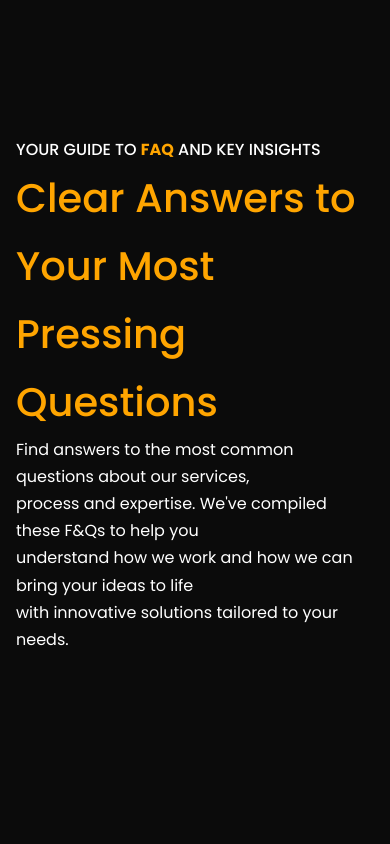
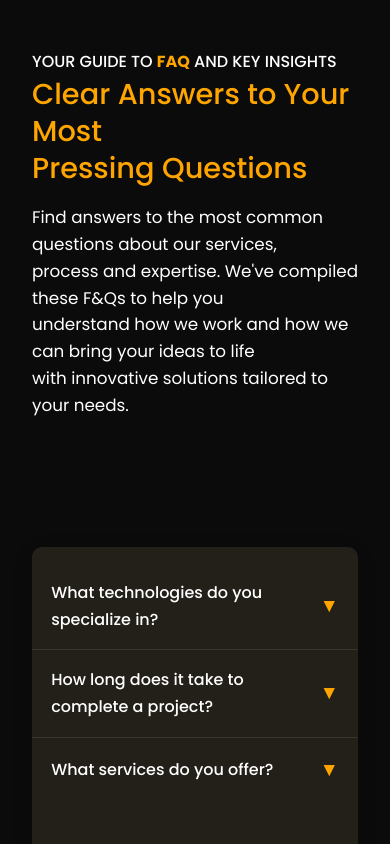
Before and after one commit to Wordroids/wordroids-web-site, a React (Create React App) app: page / in a window 390 px wide. Shown: the part 10460-11304 px from the top of the page. Built offline with nearby package versions, Linux system fonts and the light colour scheme.

Commit message:
make the questions section responsive

```diff
--- a/src/Components/questions/questions.css
+++ b/src/Components/questions/questions.css
@@ -104,16 +104,162 @@
   to { opacity: 1; transform: translateY(0);}
 }
 
-/* Responsive: stack columns on small screens */
-@media (max-width: 900px) {
+/* Main container for the FAQ section */
+#questions {
+  width: 100%;
+  padding: 4rem 1rem;
+  box-sizing: border-box;
+}
+
+/* Header: two-column layout */
+.questions_header {
+  display: flex;
+  flex-wrap: wrap;
+  align-items: flex-start;
+  justify-content: center;
+  gap: 3rem;
+  padding: 0 5vw;
+}
+
+/* === Left Intro Column === */
+.questions_intro {
+  flex: 1 1 340px;
+  min-width: 280px;
+  max-width: 520px;
+  margin-top: 8rem;
+}
+
+.questions_intro h1,
+.questions_intro h4 {
+  text-align: left;
+}
+
+.questions_intro h1 {
+  color: orange;
+  font-size: 2.2rem;
+  line-height: 1.3;
+}
+
+.questions_intro p {
+  text-align: left;
+  line-height: 1.6;
+  font-size: 1.05rem;
+  margin-top: 1rem;
+}
+
+/* === FAQ Section: Right Column === */
+.faq_container {
+  flex: 1 1 400px;
+  max-width: 600px;
+  min-width: 300px;
+  background: #23201a;
+  border-radius: 10px;
+  box-shadow: 0 4px 24px rgba(0, 0, 0, 0.07);
+  padding: 1rem 0;
+  margin-top: 8rem;
+  width: 100%;
+}
+
+/* FAQ Items */
+.faq_item {
+  border-bottom: 1px solid #3b362b;
+  transition: background 0.2s;
+}
+
+.faq_item:last-child {
+  border-bottom: none;
+}
+
+.faq_question {
+  cursor: pointer;
+  padding: 1.3rem 2rem;
+  font-size: 1rem;
+  font-weight: 500;
+  color: #fff;
+  display: flex;
+  justify-content: space-between;
+  align-items: center;
+  transition: background 0.2s;
+}
+
+.faq_item.active .faq_question {
+  background: #2c261a;
+  color: orange;
+}
+
+.faq_answer {
+  padding: 1rem 2rem 1.5rem;
+  color: #d1c6b1;
+  font-size: 1.05rem;
+  background: #23201a;
+  animation: fadeIn 0.2s ease;
+}
+
+.arrow {
+  margin-left: 1rem;
+  font-size: 1.2rem;
+  transition: transform 0.2s ease;
+}
+
+.arrow.open {
+  transform: rotate(180deg);
+  color: orange;
+}
+
+.highlight {
+  color: orange;
+}
+
+/* Animation */
+@keyframes fadeIn {
+  from {
+    opacity: 0;
+    transform: translateY(-10px);
+  }
+  to {
+    opacity: 1;
+    transform: translateY(0);
+  }
+}
+
+/* ===== Medium Devices (Tablets) ===== */
+@media (max-width: 1024px) {
+  .questions_intro {
+    margin-top: 6rem;
+  }
+
+  .faq_container {
+    margin-top: 6rem;
+  }
+
+  .questions_header {
+    padding: 0 2rem;
+    gap: 2rem;
+  }
+}
+
+/* ===== Small Devices (Phones) ===== */
+@media (max-width: 600px) {
   .questions_header {
     flex-direction: column;
+    padding: 0 1rem;
     gap: 2rem;
-    padding: 0 1rem 1rem;
   }
-  .faq_container, .questions_intro {
+
+  .questions_intro,
+  .faq_container {
     max-width: 100%;
-    min-width: 0;
     width: 100%;
+    margin-top: 4rem;
+  }
+
+  .questions_intro h1 {
+    font-size: 1.8rem;
+  }
+
+  .faq_question,
+  .faq_answer {
+    padding: 1rem 1.2rem;
+    font-size: 1rem;
   }
 }
```
